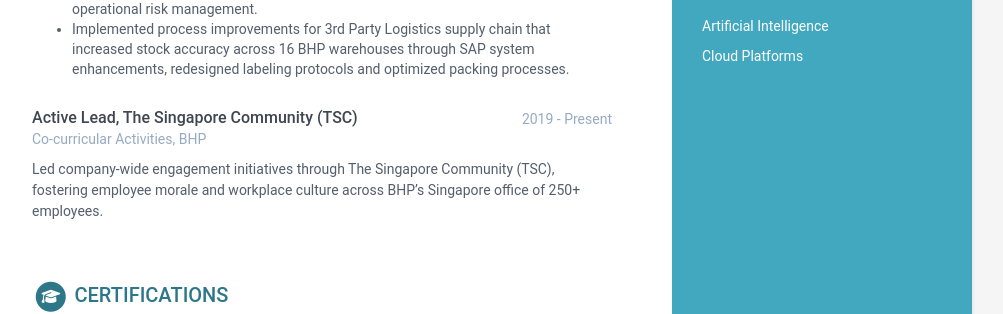
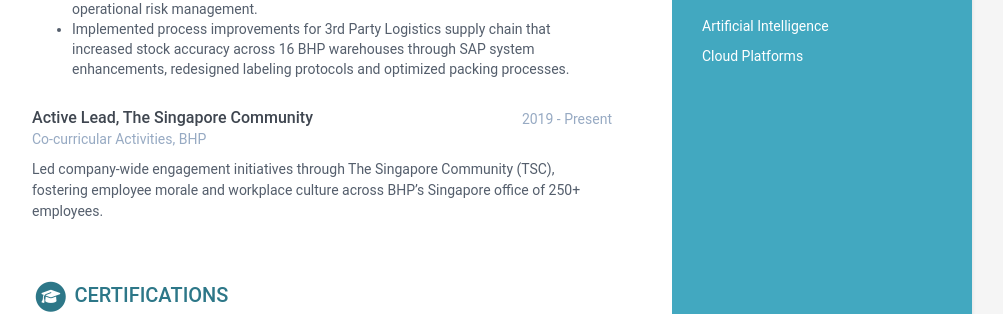
Before and after one commit to Jhwong19/jinghui-resume, a Jekyll site: the page built from index.html, in a window 1280 px wide. Shown: the part 1018-1332 px from the top of the page, without its empty margins (168-1171 px from the left). Built offline with Jekyll 4.4.1, drawn with Linux system fonts in a browser that asks for light colours; part of the change alters nothing that is shown.

Commit message:
fix pdf download formatting

```diff
--- a/_data/data.yml
+++ b/_data/data.yml
@@ -109,9 +109,7 @@ experiences:
         - Generated actionable data insights for the Driver Safety System monitoring vehicles and equipment across mine sites, improving safety compliance tracking and operational risk management.
         - Implemented process improvements for 3rd Party Logistics supply chain that increased stock accuracy across 16 BHP warehouses through SAP system enhancements, redesigned labeling protocols and optimized packing processes.
 
-
-
-  - role: Active Lead, The Singapore Community (TSC)
+  - role: Active Lead, The Singapore Community
     time: 2019 - Present
     company: Co-curricular Activities, BHP
     details: |
--- a/_includes/scripts.html
+++ b/_includes/scripts.html
@@ -1,2 +1,8 @@
+<script src="{{ site.baseurl }}/assets/js/pdf-generator.js?v=1.1"></script><!-- Load HTML2PDF library first -->
+<script src="https://cdnjs.cloudflare.com/ajax/libs/html2pdf.js/0.10.1/html2pdf.bundle.min.js"></script>
+
+<!-- Then load your PDF generator -->
+<script src="{{ site.baseurl }}/assets/js/pdf-generator.js"></script>
+
 <!-- Javascript -->
 {% if site.analytics %} {% include analytics.html %} {% endif %}
--- a/_layouts/default.html
+++ b/_layouts/default.html
@@ -33,7 +33,6 @@
   {% include footer.html %}
 
   {% include scripts.html %}
-  <script src="{{ site.baseurl }}/assets/js/pdf-generator.js"></script>
 </body>
 
 </html>
--- a/assets/js/pdf-generator.js
+++ b/assets/js/pdf-generator.js
@@ -2,39 +2,158 @@ function print() {
   const printWindow = window.open("print.html", "_blank");
   printWindow.onload = function () {
     printWindow.print();
-    // Close the print window after a delay
     setTimeout(() => printWindow.close(), 500);
   };
 }
 
 function generatePDF() {
-  // Instead of fetching from a URL, use the current page content
+  console.log("Generating PDF with custom margins...");
   const element = document.querySelector('.wrapper');
 
-  // Get name from the DOM
-  const name = document.querySelector(".name").textContent;
-  // Format filename: replace spaces with underscores and append _resume.pdf
+  const tempStyle = document.createElement('style');
+  tempStyle.innerHTML = `
+    @media print {
+      body {
+        font-size: 9pt !important;
+        line-height: 1.2 !important;
+        height: auto !important;
+        max-height: 285mm !important; /* Reduced from 297mm */
+        overflow: hidden !important;
+      }
+
+      .wrapper {
+        display: flex !important;
+        width: 100% !important;
+        height: auto !important;
+        max-height: 285mm !important; /* Reduced from 297mm */
+        overflow: hidden !important;
+      }
+    }
+  `;
+  document.head.appendChild(tempStyle);
+
+  const name = document.querySelector(".name").textContent || "Resume";
   const filename = `${name.replace(/\s+/g, "_")}_Resume.pdf`;
 
-  // Configure pdf options
   const opt = {
     margin: [10, 10, 10, 10],
     filename: filename,
-    image: { type: "jpeg", quality: 0.98 },
+    enableLinks: false, /* Disable links to prevent extra pages */
     html2canvas: {
-      scale: 1.5, // Reduced for better fit
+      scale: 2,
+      dpi: 300,
       useCORS: true,
       letterRendering: true,
+      scrollY: 0,
+      height: Math.min(element.offsetHeight, 2970), /* Force maximum height */
+      windowHeight: Math.min(element.offsetHeight + 20, 2970),
+      onclone: function(clonedDoc) {
+        // First, remove whitespace nodes between experience items
+        const experienceSection = clonedDoc.querySelector('.experiences-section');
+        if (experienceSection) {
+          // Clean up whitespace text nodes
+          Array.from(experienceSection.childNodes).forEach(node => {
+            if (node.nodeType === 3 && node.textContent.trim() === '') {
+              experienceSection.removeChild(node);
+            }
+          });
+
+          // Also remove HTML comments that might be creating space
+          let html = experienceSection.innerHTML;
+          html = html.replace(/<!--[\s\S]*?-->/g, '');
+          experienceSection.innerHTML = html;
+        }
+
+        // Now add the aggressive styling
+        const style = clonedDoc.createElement('style');
+        style.innerHTML = `
+          /* Force single page */
+          html, body {
+            height: auto !important;
+            max-height: 285mm !important; /* Reduced height */
+            overflow: hidden !important;
+            page-break-after: avoid !important;
+          }
+
+          /* Hide anything that might extend beyond the page */
+          @page {
+            size: A4;
+            margin: 0;
+          }
+
+          /* Rest of your styles */
+          .main-wrapper { font-size: 7.5pt !important; line-height: 1.1 !important; }
+          .sidebar-wrapper { font-size: 7pt !important; }
+
+          /* Super aggressive experience spacing */
+          .experiences-section > *:not(.item) {
+            display: none !important;
+          }
+
+          .experiences-section {
+            display: flex !important;
+            flex-direction: column !important;
+            gap: 10pt !important;
+          }
+
+          .experiences-section .item {
+            margin: 0 !important;
+            padding: 0 !important;
+            display: block !important;
+          }
+
+          /* Other spacing fixes remain the same */
+          .experiences-section .details p {
+            margin-bottom: 2pt !important;
+          }
+
+          .experiences-section .details ul {
+            margin-top: 2pt !important;
+            margin-bottom: 2pt !important;
+            padding-left: 12pt !important;
+          }
+
+          .experiences-section .details li {
+            margin-bottom: 2pt !important;
+          }
+
+          .experiences-section .meta {
+            margin-bottom: 2pt !important;
+          }
+
+          .experiences-section .company {
+            margin-bottom: 2pt !important;
+          }
+
+          /* Set exactly 2 lines spacing between certifications and skills */
+          .certifications-section {
+            margin-bottom: 0 !important;
+            padding-bottom: 0 !important;
+          }
+
+          .skills-section {
+            margin-top: 16.5pt !important; /* Exactly 2 lines at 7.5pt × 1.1 line height */
+            padding-top: 0 !important;
+          }
+
+          /* Remove any other spacing that might interfere */
+          .certifications-section + .skills-section {
+            margin-top: 16.5pt !important; /* Exactly 2 lines */
+          }
+        `;
+        clonedDoc.head.appendChild(style);
+      }
     },
     jsPDF: {
       unit: "mm",
       format: "a4",
       orientation: "portrait",
+      compress: true,
+      putOnlyUsedFonts: true,
+      precision: 16
     },
-    pagebreak: { mode: ['avoid-all'] }
+    pagebreak: { mode: ['avoid-all', 'css', 'legacy'] }
   };
 
-  // Generate PDF from the current page
-  html2pdf().set(opt).from(element).save()
-    .catch(err => console.error("Error generating PDF:", err));
+  html2pdf().set(opt).from(element).save();
 }
```
